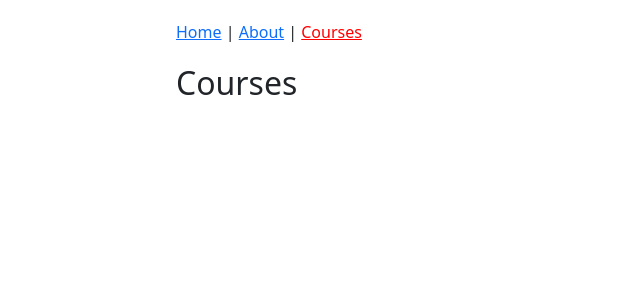
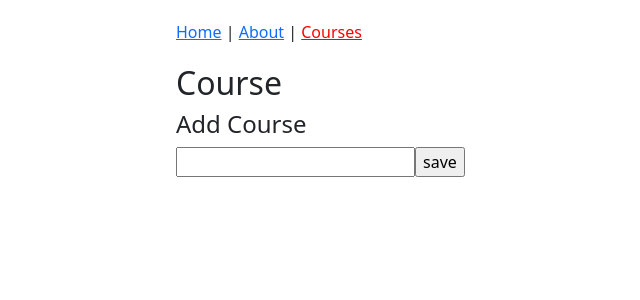
Before and after one commit to kkim-r7/redux-basic, a React app: page /courses in a window 1280 px wide. Shown: the top 300 px of the page, without its empty margins (51-691 px from the left). Built offline with nearby package versions, Linux system fonts and the light colour scheme.

Commit message:
add bind for func but need to change the code

```diff
--- a/src/components/courses/CoursesPage.js
+++ b/src/components/courses/CoursesPage.js
@@ -1,8 +1,34 @@
 import React from "react";
 
 class CoursesPage extends React.Component {
+  constructor(props) {
+    super(props);
+
+    this.state = {
+      course: {
+        title: "",
+      },
+    };
+  }
+
+  handleChange(event) {
+    debugger;
+    const course = { ...this.state.course, title: event.target.value };
+    this.setState({ course });
+  }
   render() {
-    return <h2>Courses</h2>;
+    return (
+      <form>
+        <h2>Course</h2>
+        <h4>Add Course</h4>
+        <input
+          type="text"
+          onChange={this.handleChange.bind(this)} // new function is allocated on every render so need to change
+          value={this.state.course.title}
+        />
+        <input type="submit" value="save" />
+      </form>
+    );
   }
 }
 
```
